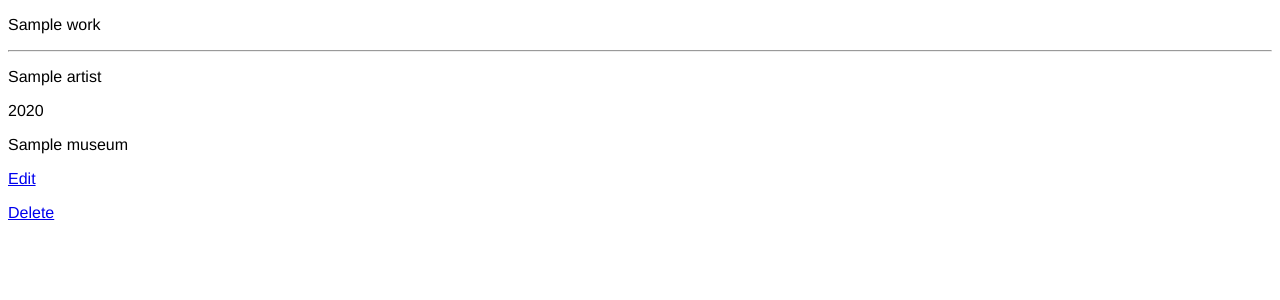
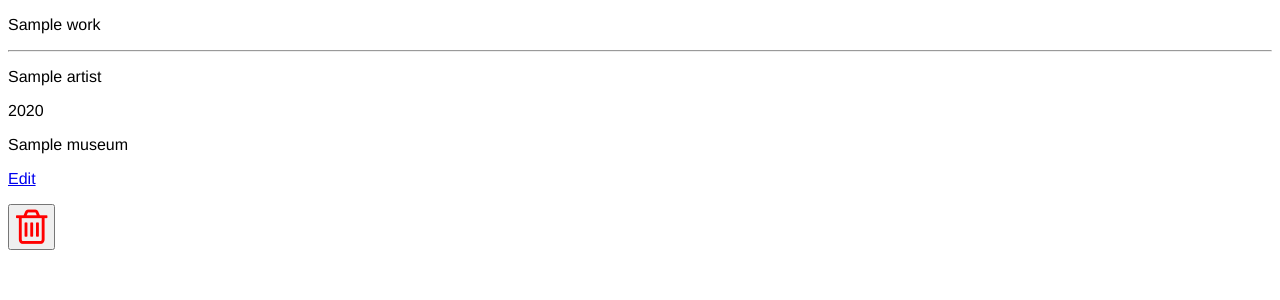
Before and after one commit to AbiJays/museums_works_lab, a Python web app: template templates/works/show.html in a window 1280 px wide. Shown: the part 106-406 px from the top of the page. Run offline with Jinja, Linux system fonts and the light colour scheme; the template is opened without the code that fills it: most values are stand-ins (such as "Sample title", 1, 10 or a date in 2020).

```diff
--- a/controllers/museums_controller.py
+++ b/controllers/museums_controller.py
@@ -53,6 +53,6 @@ def show(id):
 # DELETE
 # DELETE '/museums/<id>'
 @museums_blueprint.route("/museums/<id>/delete", methods = ["POST"])
-def delete(id):
+def delete_museum(id):
     museum_repository.delete(id)
     return redirect("/museums")
--- a/controllers/works_controller.py
+++ b/controllers/works_controller.py
@@ -65,3 +65,7 @@ def update_work(id):
 
 # DELETE
 # DELETE '/works/<id>'
+@works_blueprint.route("/works/<id>/delete", methods= ['POST'])
+def delete_work(id):
+    work_repository.delete(id)
+    return redirect("/works")
--- a/templates/works/show.html
+++ b/templates/works/show.html
@@ -9,6 +9,9 @@
         <p>{{work.year}}</p>
         <p>{{work.museum.name}}</p>
         <p><a href="/works/{{work.id}}/edit">Edit</a></p>
-        <p><a href="/works/{{work.id}}/delete">Delete</a></p>
+        <!-- <p><a href="/works/{{work.id}}/delete">Delete</a></p> -->
+        <form class="delete-form" action="/works/{{work.id}}/delete" method="POST">
+            <button class="trash-button"><i class="fa fa-trash-o fa-3x" style="color:red" aria-hidden="true"></i></button>
+          </form>
     </div>
 {% endblock content %}
```
Also changed, not shown: templates/museums/show.html (+7 -2 lines).
